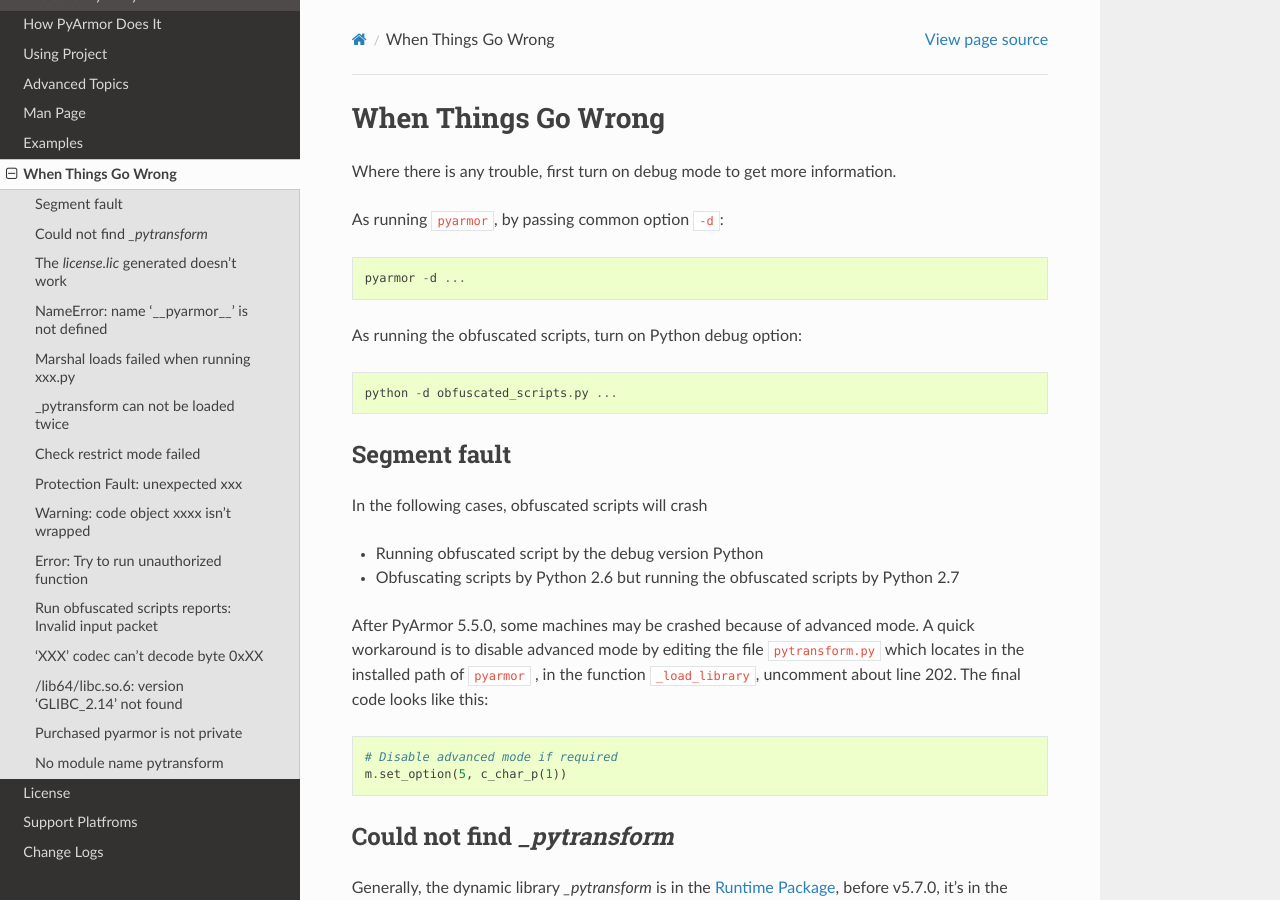
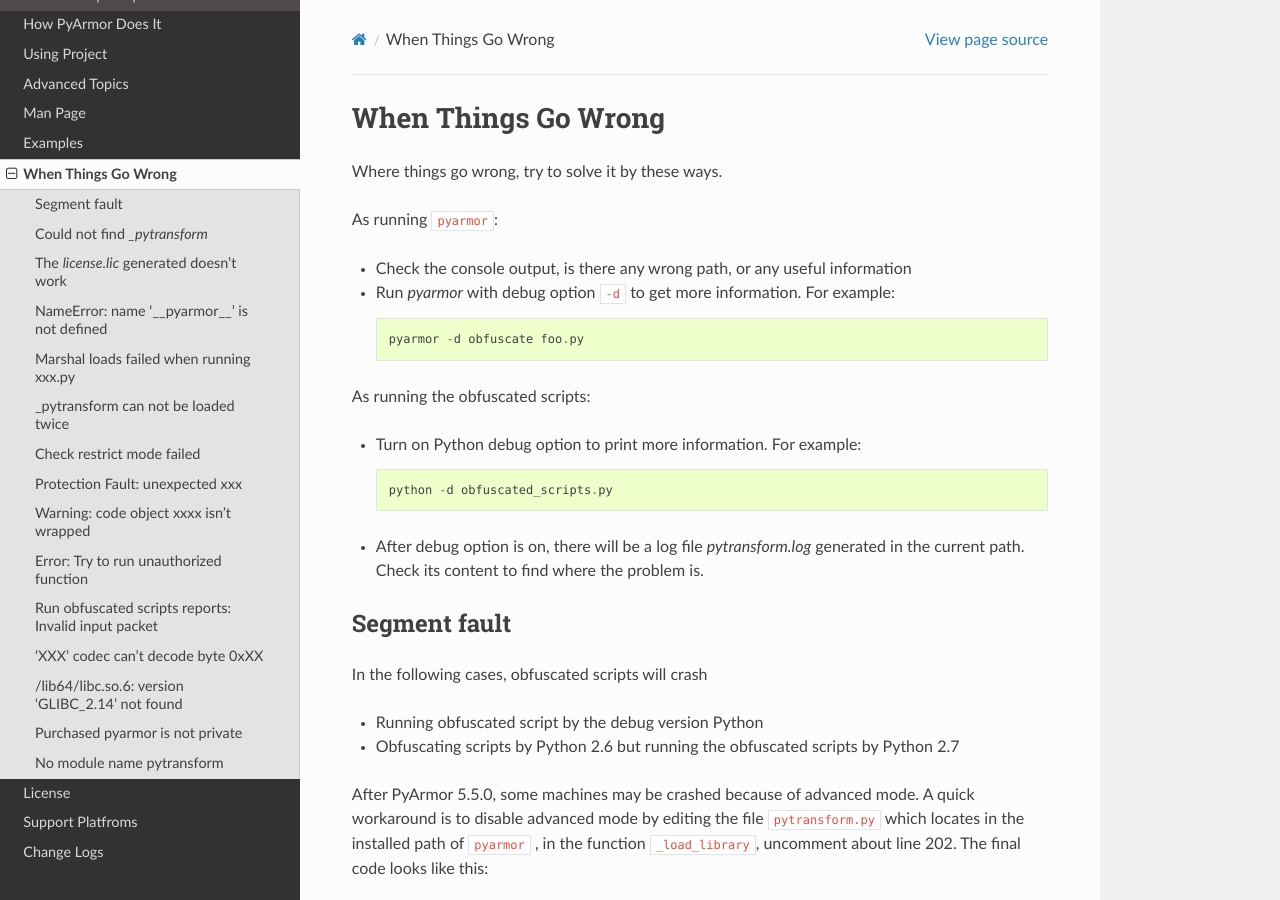
Before and after one commit to dashingsoft/pyarmor, a Sphinx documentation site: the page built from docs/questions.rst, in a window 1280 px wide and 900 px high. Built offline with Sphinx 7.4.7 and the Read the Docs theme 2.0.0, drawn with Linux system fonts in a browser that asks for light colours.

Commit message:
Refine doc

```diff
--- a/docs/advanced.rst
+++ b/docs/advanced.rst
@@ -43,6 +43,11 @@
 
    The runtime package :mod:`pytransform` in the output path `dist` also could
    be move to any other Python path, only if it could be imported.
+
+   From v5.7.2, the :ref:`runtime package` also could be generate by command
+   :ref:`runtime` separately::
+
+       pyarmor runtime
 
 .. _distributing obfuscated scripts to other platform:
 
--- a/docs/questions.rst
+++ b/docs/questions.rst
@@ -3,15 +3,23 @@
 When Things Go Wrong
 ====================
 
-Where there is any trouble, first turn on debug mode to get more information.
+Where things go wrong, try to solve it by these ways.
 
-As running ``pyarmor``, by passing common option ``-d``::
+As running ``pyarmor``:
 
-    pyarmor -d ...
+* Check the console output, is there any wrong path, or any useful information
+* Run `pyarmor` with debug option ``-d`` to get more information. For example::
 
-As running the obfuscated scripts, turn on Python debug option::
+      pyarmor -d obfuscate foo.py
 
-    python -d obfuscated_scripts.py ...
+As running the obfuscated scripts:
+
+* Turn on Python debug option to print more information. For example::
+
+      python -d obfuscated_scripts.py
+
+* After debug option is on, there will be a log file `pytransform.log` generated
+  in the current path. Check its content to find where the problem is.
 
 Segment fault
 -------------
```
Also changed, not shown: docs/man.rst (+4 -4 lines).
